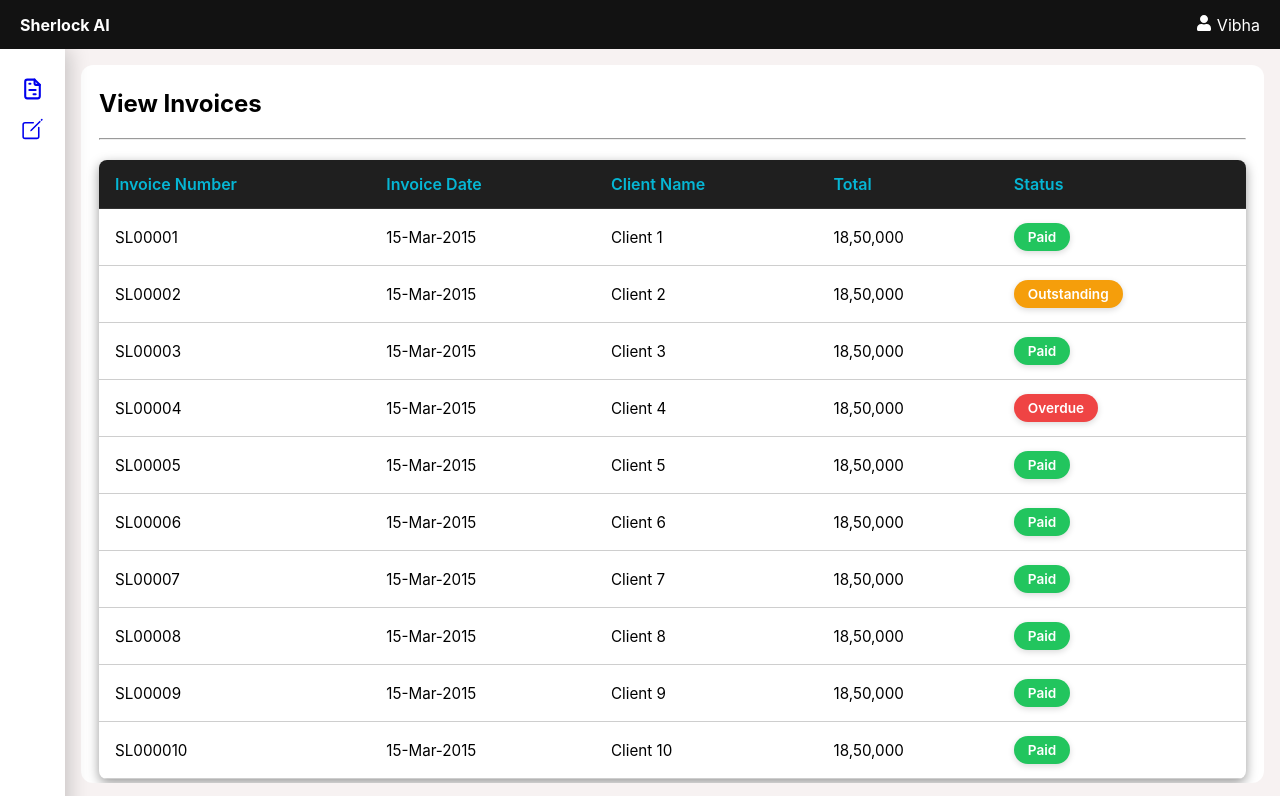
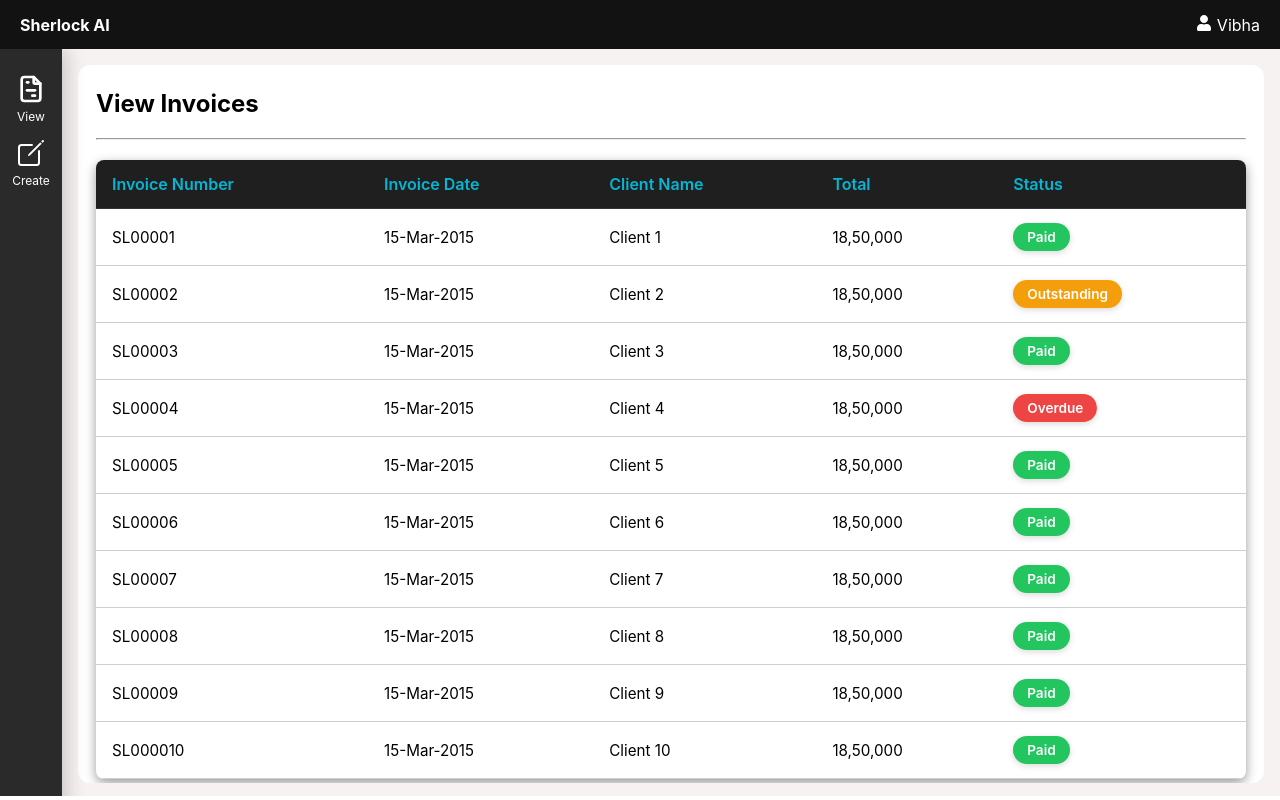
Before and after one commit to Vibha27/invoice-app, a React (Create React App) app: page / in a window 1280 px wide. Built offline with nearby package versions, Linux system fonts and the light colour scheme.

Commit message:
updated sidebar component to display active nav link and text along with icon

```diff
--- a/src/components/Sidebar.js
+++ b/src/components/Sidebar.js
@@ -1,17 +1,18 @@
 import React from "react";
 import styled from "styled-components";
-import { Link } from "react-router-dom";
+import { NavLink } from "react-router-dom";
 import { TbFileInvoice } from "react-icons/tb";
 import { IoCreateOutline } from "react-icons/io5";
 
 const SidebarContainer = styled.aside`
-  width: 25px;
+  width: 42px;
   height: 100vh;
-  padding: 0px 20px;
-  background: rgba(255, 255, 255, 0.4); /* Transparent white */
+  padding: 0px 10px;
   backdrop-filter: blur(12px);
-  box-shadow: 4px 0 20px rgba(0, 0, 0, 0.2); /* 3D Shadow */
-  color: #121212;
+  box-shadow: 4px 0 20px rgba(0, 0, 0, 0.2);
+  background-color: #2a2a2a;
+  color: white;
+
 `;
 
 const Menu = styled.ul`
@@ -21,22 +22,32 @@ const Menu = styled.ul`
 `;
 
 const MenuItem = styled.li`
-//   padding: 0.8rem;
   cursor: pointer;
-//   &:hover {
-//     background: #2c3e50;
-//   }
 
   a {
     display: flex;
     flex-direction: row;
     align-items: center;
+    justify-content: center;
     gap: 8px;
     text-decoration: none;
+    color: white;
+    transition: color 0.3s ease;
   }
+
+  a.active {
+    color: #06b6d4;
+  }
+
   svg {
     font-size: 32px;
     margin-top: 8px;
+  }
+
+  p {
+    line-height: 0px;
+    font-size: 12px;
+    text-align: center;
   }
 `;
 
@@ -45,14 +56,16 @@ export const Sidebar = () => {
     <SidebarContainer>
       <Menu>
         <MenuItem>
-          <Link to={"/view-invoices"}>
+          <NavLink to="/view-invoices" className={({ isActive }) => (isActive ? "active" : "")}>
             <TbFileInvoice />
-          </Link>
+          </NavLink>
+          <p>View</p>
         </MenuItem>
         <MenuItem>
-          <Link to={"/create-invoices"}>
+          <NavLink to="/create-invoices" className={({ isActive }) => (isActive ? "active" : "")}>
             <IoCreateOutline />
-          </Link>
+          </NavLink>
+          <p>Create</p>
         </MenuItem>
       </Menu>
     </SidebarContainer>
```
